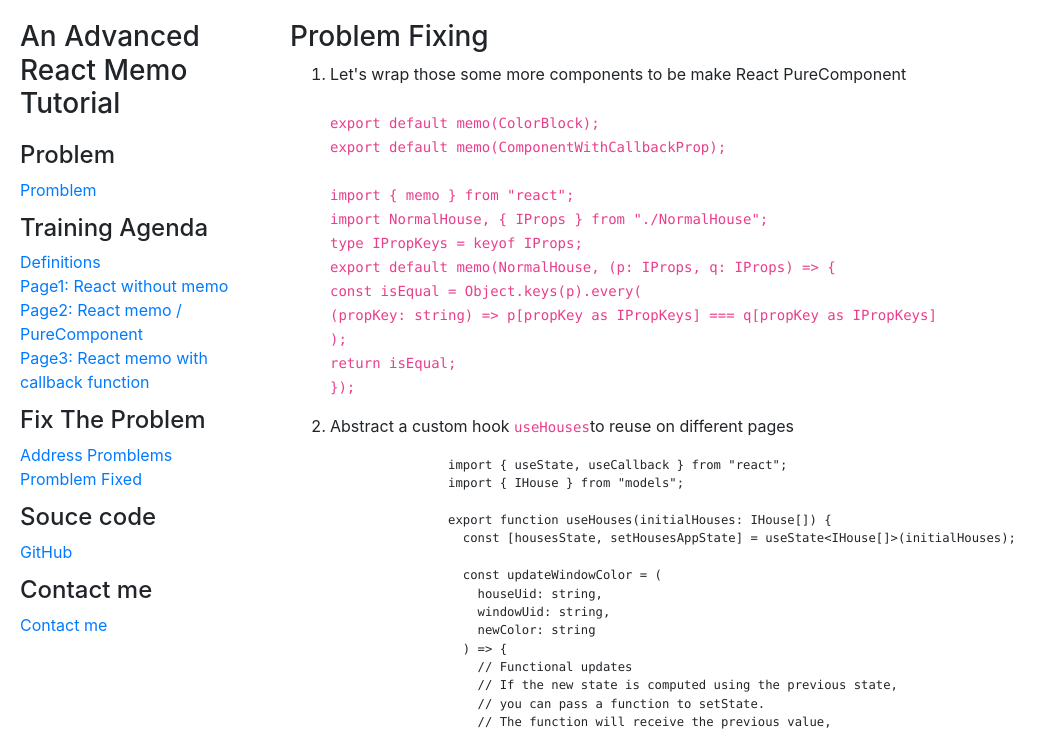
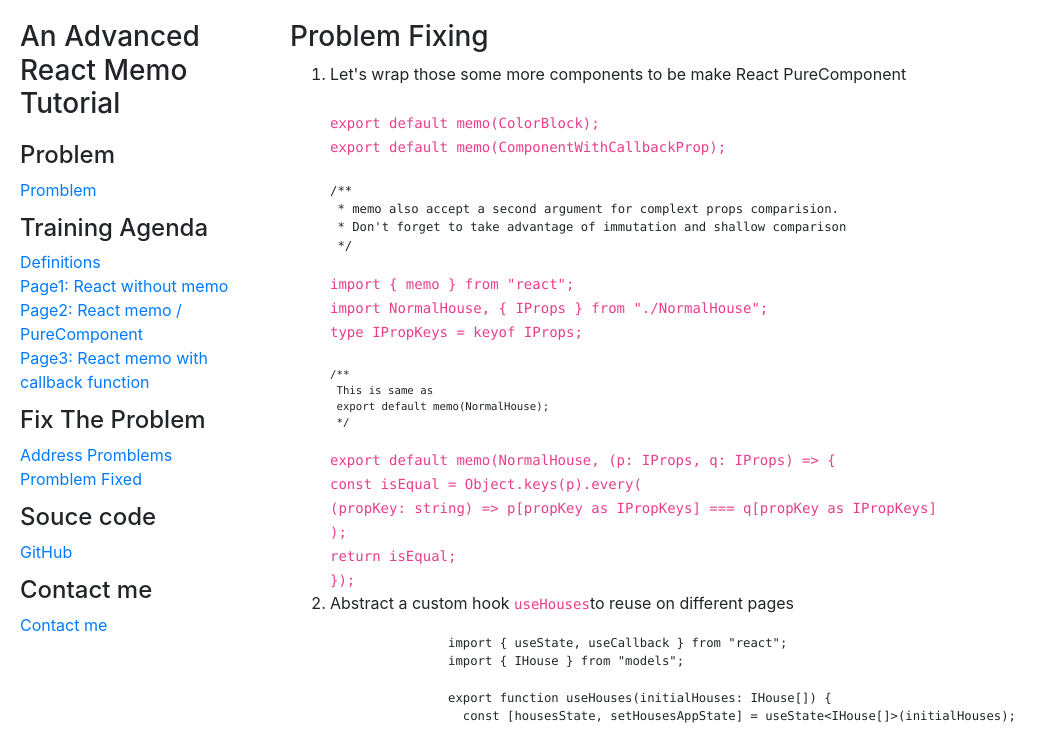
Before and after one commit to sixtyseven/advance_react_memo, a React (Create React App) app: page /problem-fixing in a window 1280 px wide. Shown: the top 733 px of the page, without its empty margins (0-1056 px from the left). Built offline with nearby package versions, Linux system fonts and the light colour scheme.

Commit message:
Update initial colors

```diff
--- a/src/app-states/initialStates.ts
+++ b/src/app-states/initialStates.ts
@@ -22,7 +22,7 @@ const house2: IHouse = {
   windows: [
     {
       uid: "house2-window1",
-      color: "#ffff00",
+      color: "#d0021b",
     },
     {
       uid: "house2-window2",
@@ -37,11 +37,11 @@ const house3: IHouse = {
   windows: [
     {
       uid: "house3-window1",
-      color: "#ff0000",
+      color: "#9013fe",
     },
     {
       uid: "house3-window2",
-      color: "#2200ff",
+      color: "#f5a623",
     },
   ],
 };
@@ -52,7 +52,7 @@ const house4: IHouse = {
   windows: [
     {
       uid: "house4-window1",
-      color: "#ff0000",
+      color: "#7ed321",
     },
     {
       uid: "house4-window2",
@@ -60,7 +60,7 @@ const house4: IHouse = {
     },
     {
       uid: "house4-window3",
-      color: "#2200ff",
+      color: "#50e3c2",
     },
   ],
 };
@@ -70,11 +70,11 @@ const house5: IHouse = {
   windows: [
     {
       uid: "house5-window1",
-      color: "#ff0000",
+      color: "#4a90e2",
     },
     {
       uid: "house5-window2",
-      color: "#2200ff",
+      color: "#417505",
     },
   ],
 };
--- a/src/features/BadContructedHouses.tsx
+++ b/src/features/BadContructedHouses.tsx
@@ -4,7 +4,12 @@ import { useHouses } from "hooks/use-houses";
 
 function BadContructedHouses() {
   const initalHouses = initialAppState.pageProblem;
-  const { houses, updateWindowColor } = useHouses(initalHouses);
+  const { houses, updateWindowColor: updateWindowColorRaw } = useHouses(
+    initalHouses
+  );
+
+  // undo the memo for tutorial purpose only :D
+  const updateWindowColor = updateWindowColorRaw.bind(null);
 
   console.log("[render] render BadContructedHouses ");
   return (
--- a/src/pages/PageNormalComponents.tsx
+++ b/src/pages/PageNormalComponents.tsx
@@ -10,7 +10,7 @@ function PageNormalComponent() {
     setInputVal1(e.currentTarget.value);
   };
 
-  console.log("[render] Page ");
+  console.info("[render] Page without Memo");
   return (
     <div className="page">
       <h3> Component Without Memo</h3>
--- a/src/pages/ProblemFixing.tsx
+++ b/src/pages/ProblemFixing.tsx
@@ -4,7 +4,7 @@ function ProblemFixing() {
       <h3>Problem Fixing</h3>
       <ol>
         <li>
-          <p>
+          <div>
             Let's wrap those some more components to be make React PureComponent
             <br />
             <br />
@@ -13,6 +13,14 @@ function ProblemFixing() {
             <code>export default memo(ComponentWithCallbackProp);</code>
             <br />
             <br />
+            <code>
+              <pre>
+                {`/**
+ * memo also accept a second argument for complext props comparision.
+ * Don't forget to take advantage of immutation and shallow comparison
+ */`}
+              </pre>
+            </code>
             <code>
               {`
                 import { memo } from "react"; `}{" "}
@@ -24,6 +32,15 @@ function ProblemFixing() {
                 type IPropKeys = keyof IProps;
               `}
               <br />
+              <br />
+              <code>
+                <pre>
+                  {`/**
+ This is same as
+ export default memo(NormalHouse);
+ */`}
+                </pre>
+              </code>
               {`
                 export default memo(NormalHouse, (p: IProps, q: IProps) => {  `}
               <br />
@@ -43,7 +60,7 @@ function ProblemFixing() {
                 });
                 `}
             </code>
-          </p>
+          </div>
         </li>
         <li>
           <div>
```
